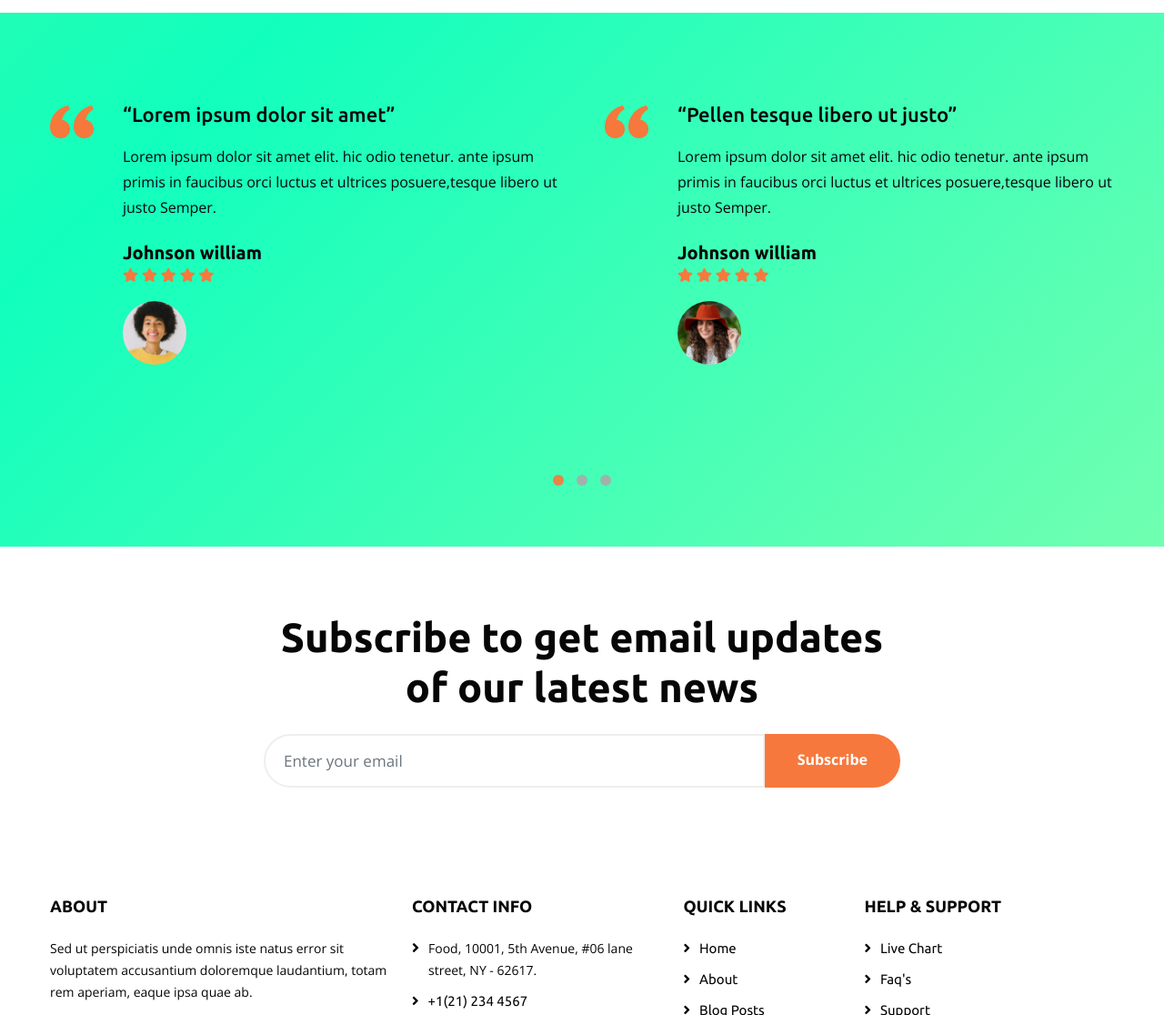
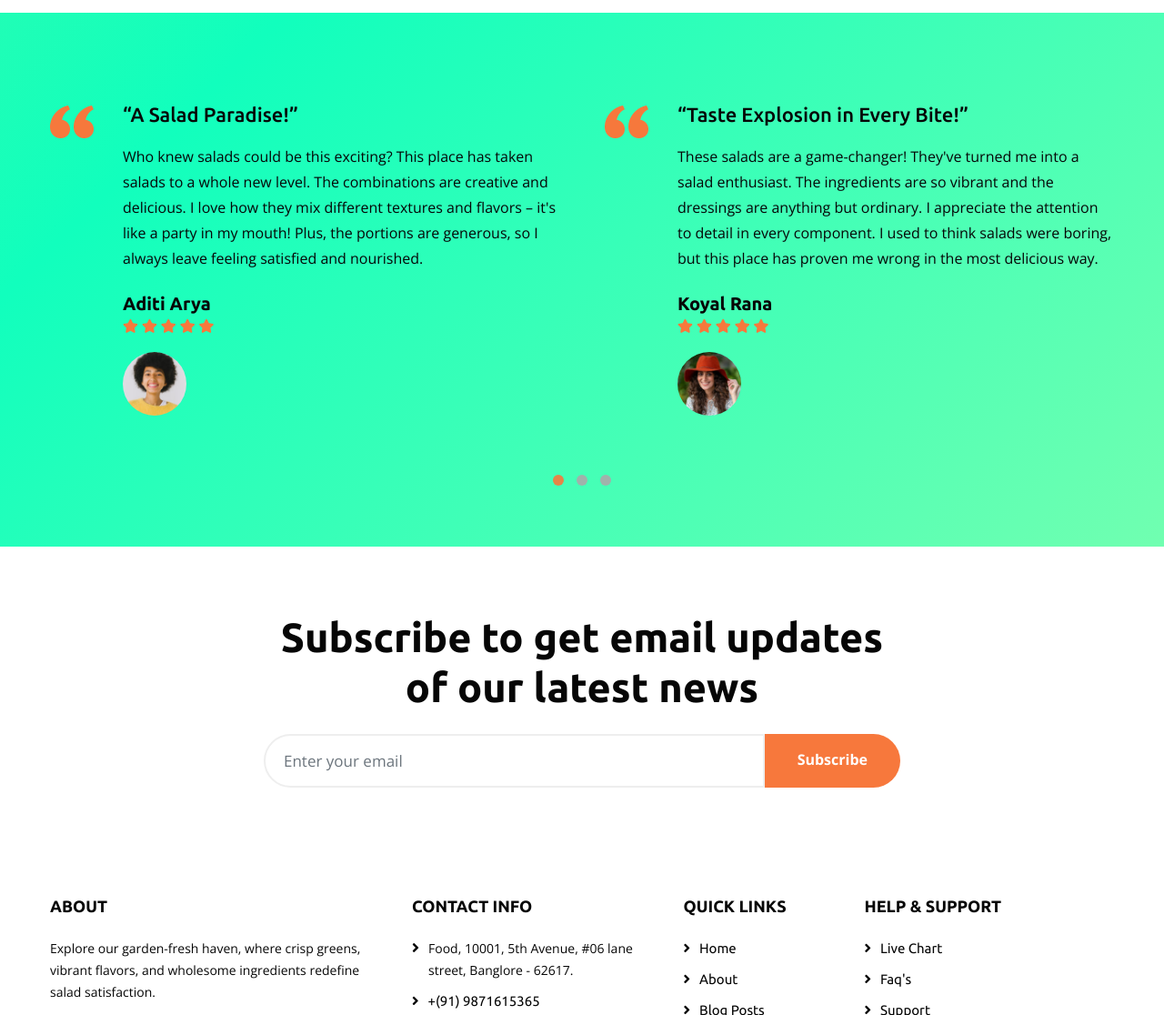
Before and after one commit to 1404Shivani/Final_Project, a plain HTML site: page about.html in a window 1280 px wide. Shown: the part 2650-3766 px from the top of the page at 91% size. Drawn offline with nearby package versions, Linux system fonts and the light colour scheme; a script that the page names is missing.

Commit message:
Update about.html

```diff
--- a/about.html
+++ b/about.html
@@ -314,14 +314,14 @@
                     <div class="testimonial-content">
                         <div class="testimonial">
                             <blockquote>
-                                <q>Lorem ipsum dolor sit amet</q>
+                                <q>A Salad Paradise!</q>
                             </blockquote>
-                            <p>Lorem ipsum dolor sit amet elit. hic odio tenetur. ante ipsum primis in
-                                faucibus orci luctus et ultrices posuere,tesque libero ut justo Semper.</p>
+                            <p>Who knew salads could be this exciting? This place has taken salads to a whole new level. The combinations are creative and delicious.
+                               I love how they mix different textures and flavors – it's like a party in my mouth! Plus, the portions are generous, so I always leave feeling satisfied and nourished.</p>
                         </div>
                         <div class="bottom-info mt-4">
                             <div class="people-info align-self">
-                                <h3>Johnson william</h3>
+                                <h3>Aditi Arya</h3>
                                 <ul class="d-flex">
                                     <li><a href="#rating"><i class="fas fa-star"></i></a></li>
                                     <li><a href="#rating"><i class="fas fa-star"></i></a></li>
@@ -339,14 +339,14 @@
                     <div class="testimonial-content">
                         <div class="testimonial">
                             <blockquote>
-                                <q>Pellen tesque libero ut justo</q>
+                                <q>Taste Explosion in Every Bite!</q>
                             </blockquote>
-                            <p>Lorem ipsum dolor sit amet elit. hic odio tenetur. ante ipsum primis in
-                                faucibus orci luctus et ultrices posuere,tesque libero ut justo Semper.</p>
+                            <p>These salads are a game-changer! They've turned me into a salad enthusiast. The ingredients are so vibrant and the dressings are anything but ordinary. I appreciate the attention to detail in every component.
+                               I used to think salads were boring, but this place has proven me wrong in the most delicious way.</p>
                         </div>
                         <div class="bottom-info mt-4">
                             <div class="people-info align-self">
-                                <h3>Johnson william</h3>
+                                <h3>Koyal Rana</h3>
                                 <ul class="d-flex">
                                     <li><a href="#rating"><i class="fas fa-star"></i></a></li>
                                     <li><a href="#rating"><i class="fas fa-star"></i></a></li>
@@ -364,14 +364,14 @@
                     <div class="testimonial-content">
                         <div class="testimonial">
                             <blockquote>
-                                <q>Lorem ipsum dolor sit amet</q>
+                                <q>Perfect Lunch Spot</q>
                             </blockquote>
-                            <p>Lorem ipsum dolor sit amet elit. hic odio tenetur. ante ipsum primis in
-                                faucibus orci luctus et ultrices posuere,tesque libero ut justo Semper.</p>
+                            <p>As someone who's always on the lookout for healthy lunch options, this salad place is a gem. The menu offers a wide range of choices, from hearty protein-packed options to light and refreshing ones.
+                               It's my one-stop destination for a quick and nutritious lunch that never sacrifices flavor.</p>
                         </div>
                         <div class="bottom-info mt-4">
                             <div class="people-info align-self">
-                                <h3>Johnson william</h3>
+                                <h3>Sini Shetty</h3>
                                 <ul class="d-flex">
                                     <li><a href="#rating"><i class="fas fa-star"></i></a></li>
                                     <li><a href="#rating"><i class="fas fa-star"></i></a></li>
@@ -389,14 +389,14 @@
                     <div class="testimonial-content">
                         <div class="testimonial">
                             <blockquote>
-                                <q>Pellen tesque libero ut justo</q>
+                                <q>Satisfying and Wholesome</q>
                             </blockquote>
-                            <p>Lorem ipsum dolor sit amet elit. hic odio tenetur. ante ipsum primis in
-                                faucibus orci luctus et ultrices posuere,tesque libero ut justo Semper.</p>
+                            <p>These salads are a true testament to the power of fresh ingredients. They make eating well feel indulgent. The mix of greens, veggies, and proteins keeps me full and energized throughout the day.
+                               I appreciate that they source locally – you can really taste the difference.</p>
                         </div>
                         <div class="bottom-info mt-4">
                             <div class="people-info align-self">
-                                <h3>Johnson william</h3>
+                                <h3>Sonal Kukreja</h3>
                                 <ul class="d-flex">
                                     <li><a href="#rating"><i class="fas fa-star"></i></a></li>
                                     <li><a href="#rating"><i class="fas fa-star"></i></a></li>
@@ -414,14 +414,14 @@
                     <div class="testimonial-content">
                         <div class="testimonial">
                             <blockquote>
-                                <q>Lorem ipsum dolor sit amet.</q>
+                                <q>Salads Done Right.</q>
                             </blockquote>
-                            <p>Lorem ipsum dolor sit amet elit. hic odio tenetur. ante ipsum primis in
-                                faucibus orci luctus et ultrices posuere,tesque libero ut justo Semper.</p>
+                            <p>Finally, a place that knows how to make a salad that's both healthy and satisfying. The portions are generous, and the ingredients are top-notch. The attention to presentation makes every salad feel like a gourmet experience.
+                               I love that I can customize my order to fit my cravings.</p>
                         </div>
                         <div class="bottom-info mt-4">
                             <div class="people-info align-self">
-                                <h3>Johnson william</h3>
+                                <h3>Vartika Singh</h3>
                                 <ul class="d-flex">
                                     <li><a href="#rating"><i class="fas fa-star"></i></a></li>
                                     <li><a href="#rating"><i class="fas fa-star"></i></a></li>
@@ -462,9 +462,8 @@
             <div class="row sub-columns">
                 <div class="col-lg-4 col-sm-6 sub-one-left">
                     <h6>About </h6>
-                    <p>Sed ut perspiciatis unde omnis iste natus error sit voluptatem accusantium
-                        doloremque
-                        laudantium, totam rem aperiam, eaque ipsa quae ab.</p>
+                    <p>Explore our garden-fresh haven, where crisp greens, vibrant flavors,
+                       and wholesome ingredients redefine salad satisfaction.</p>
                     <div class="columns-2">
                         <ul class="social">
                             <li><a href="#facebook" title="facebook"><span class="fab fa-facebook-f"
@@ -491,12 +490,11 @@
                         <li class="para-footer-li">
                             <span class="fas fa-angle-right mr-2"></span>
                             <p> Food, 10001, 5th
-                                Avenue, #06 lane street, NY - 62617.</p>
+                                Avenue, #06 lane street, Banglore - 62617.</p>
                         </li>
-                        <li> <a href="tel:+1(21) 234 4567"><span class="fas fa-angle-right mr-2"></span>+1(21) 234
-                                4567</a></li>
+                        <li> <a href="tel:+1(21) 234 4567"><span class="fas fa-angle-right mr-2"></span>+(91) 9871615365</a></li>
                         <li> <a href="mailto:info@example.com"><span
-                                    class="fas fa-angle-right mr-2"></span>info@example.com</a></li>
+                                    class="fas fa-angle-right mr-2"></span>info@salad.com</a></li>
                     </ul>
                 </div>
                 <div class="col-lg-2 col-sm-6 sub-two-right mt-lg-0 mt-4">
```
